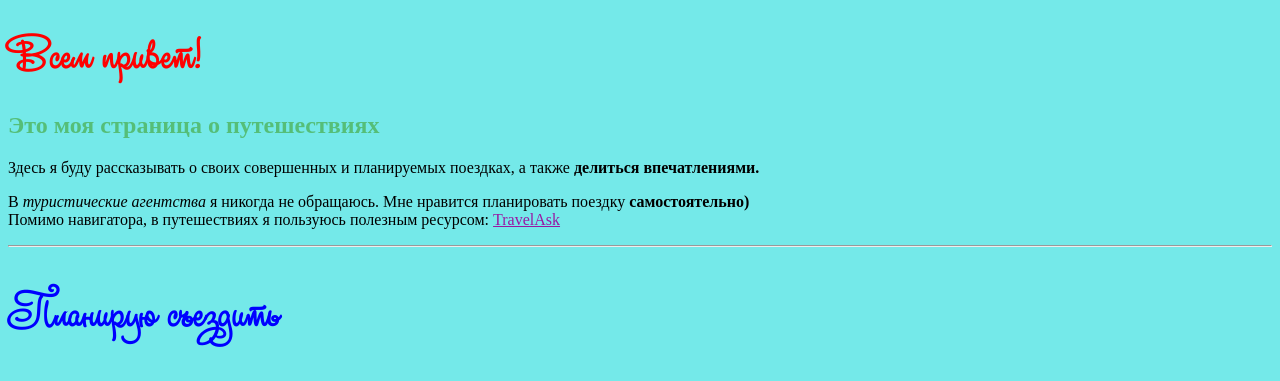
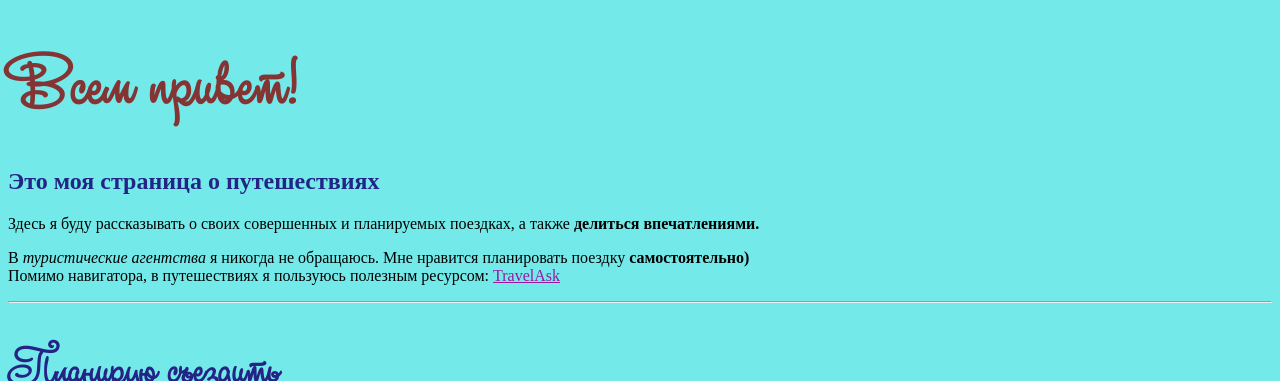
Before and after one commit to VadimYourich/JS, a PHP site: page / in a window 1280 px wide. Shown: the top 381 px of the page. Run offline with PHP 8.4, Linux system fonts and the light colour scheme.

Commit message:
шрифты

```diff
--- a/style.css
+++ b/style.css
@@ -1,12 +1,13 @@
 h1 {
-    color: red;
+    color: rgb(133, 52, 52);
     font-family: 'Teddy Bear';
+    font-size: 3rem;
 }
 body {
     background-color: rgb(116, 233, 233);
 }
 h2 {
-    color: rgb(85, 190, 120);
+    color: rgb(36, 36, 134);
 }
 a {
     color: rgb(152, 24, 163);
@@ -14,7 +15,7 @@ a {
 .big_text {
 font-size: 2rem;
 font-family: 'Teddy Bear';
-color: blue;}
+color: rgb(36, 36, 134);}
 @font-face {
 	font-family: 'Teddy Bear';
 	src: url('fonts/teddy_bear.eot'); /* IE 9 Compatibility Mode */
```
